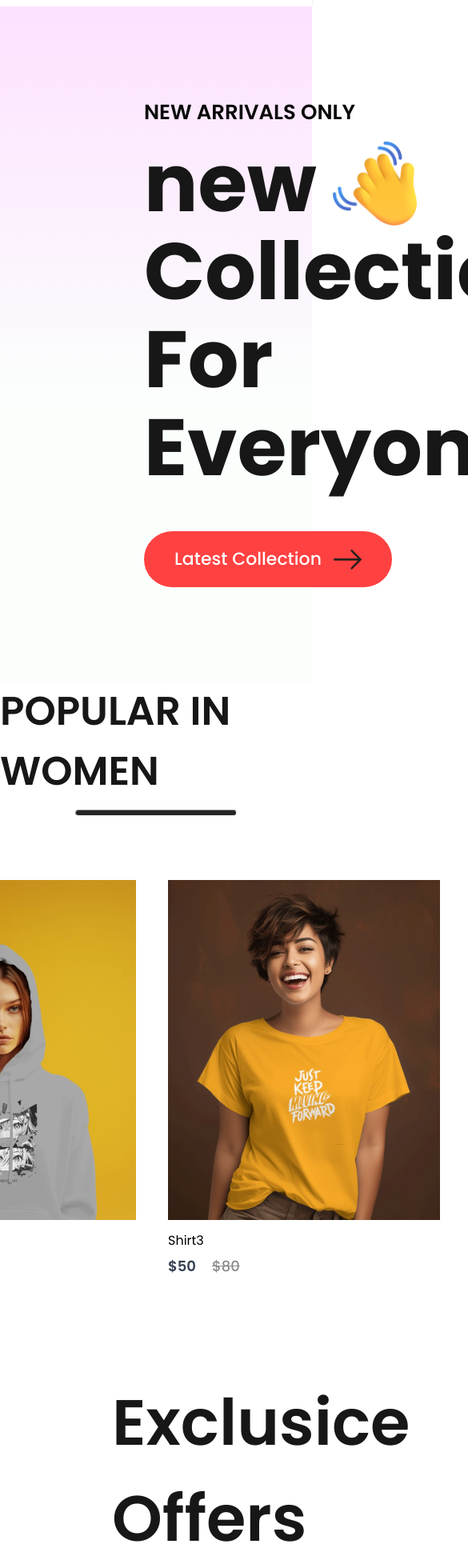
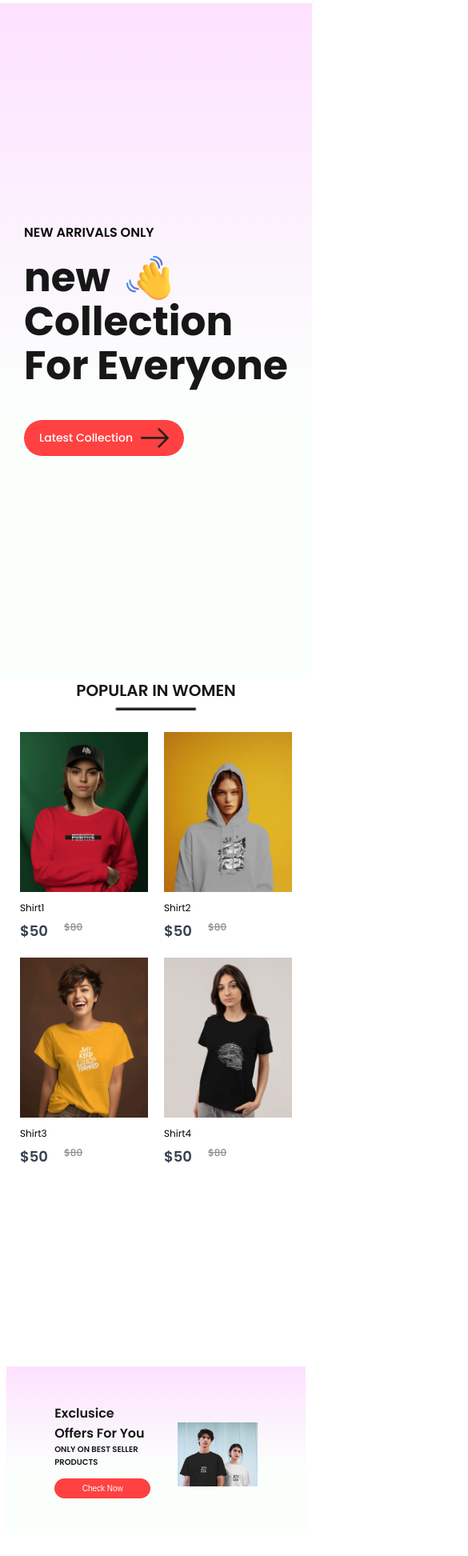
Before and after one commit to Fattahali37/SwagSurge, a React (Create React App) app in the folder frontend/: page / in a window 390 px wide. Shown: the part 52-1997 px from the top of the page at 80% size, 585 px wide, since content can reach past the window. Built offline with nearby package versions, Linux system fonts and the light colour scheme.

Commit message:
responsive

```diff
--- a/frontend/src/Components/Hero/Hero.css
+++ b/frontend/src/Components/Hero/Hero.css
@@ -49,9 +49,116 @@
 font-weight: 500;
 }
 
-hero-right{
+.hero-right{
     flex:1;
     display: flex;
     align-items: center;
     justify-content: center;
 }
+@media(max-width:1280px){
+    .hero-left{
+        padding-left:100px;
+    }
+    .hero-left h2{
+        font-size: 22px ;
+
+    }
+    .hero-left p{
+        font-size:60px;
+    }
+    .hero-hand-icon img{
+        width:80px;
+    }
+    .hero-latest-btn{
+        gap:10px;
+        width:250px;
+        height:60px;
+        margin-top: 20px;
+        font-size:18px;
+
+
+    }
+    .hero-right img{
+width:500px;
+    }
+}
+
+@media(max-width:1024px){
+    .hero-left{
+        padding-left:80px;
+    }
+    .hero-left h2{
+        font-size: 20px ;
+
+    }
+    .hero-left p{
+        font-size:50px;
+    }
+    .hero-hand-icon img{
+        width:65px;
+    }
+    .hero-latest-btn{
+
+        width:220px;
+        height:50px;
+
+        font-size:16px;
+
+
+    }
+    .hero-right img{
+width:400px;
+    }
+}
+
+@media(max-width:800px){
+    .hero-left{
+        padding-left:30px;
+    }
+    .hero-left h2{
+        font-size: 16px ;
+
+    }
+    .hero-left p{
+        font-size:40px;
+    }
+    .hero-hand-icon img{
+        width:50px;
+    }
+    .hero-latest-btn{
+
+        width:175px;
+        height:40px;
+
+        font-size:13px;
+
+
+    }
+    .hero-right img{
+width:300px;
+    }
+}
+@media(max-width:500px){
+    .hero{
+        flex-direction: column;
+    }
+    .hero-right {
+        display:none;
+
+    }
+    .hero-left{
+        font-size:18px;
+    }
+    .hero-left p{
+        font-size: 50px;
+    }
+    .hero-hand-icon img{
+        width:55px;
+
+    }
+    .hero-latest-btn{
+        width: 200px ;
+        height:45px;
+        font-size: 14px;
+    }
+}
--- a/frontend/src/Components/Items/Item.css
+++ b/frontend/src/Components/Items/Item.css
@@ -1,7 +1,9 @@
 .item{
-    width:350px;
+    width:200px;
 }
-
+.item img{
+    width:200px;
+}
 .item p{
     margin:6px 0px;
 }
@@ -28,3 +30,49 @@
     transform: scale(1.05);
     transition: 0.6s;
 }
+@media(max-width:1280px){
+    .item{
+        width:22px;
+        font-size: 14px;
+
+    }
+    .item img{
+        width: 220px;
+    }
+    .item-price-old{
+        font-size:14px ;
+    }
+}
+@media(max-width:1024px){
+    .item{
+        width:170px;
+        font-size: 13px;
+    }
+    .item img{
+        width:170px;
+    }
+    .item-price-old{
+        font-size: 13px;
+    }
+}
+@media(max-width:800px){
+    .item{
+        width:120px;
+        font-size: 12px;
+    }
+    .item img{
+        width:120px;
+    }
+    .item-price-old{
+        font-size: 12px;
+    }
+}
+@media(max-width:500px){
+    .item{
+        width: 160px;
+
+    }
+    .item img{
+        width:160px;
+    }
+}
--- a/frontend/src/Components/Navbar/Navbar.css
+++ b/frontend/src/Components/Navbar/Navbar.css
@@ -168,3 +168,19 @@
 
 
 }
+@media(max-width:500px){
+    .navbar{
+        padding: 8px 0px;
+        gap:0;
+    }
+    .nav-logo{
+        transform:scale(0.8);
+    }
+    .nav-menu{
+        height: 70px;
+        top:50px;
+    }
+    .nav-login-cart{
+        transform: scale(0.8);
+    }
+}
--- a/frontend/src/Components/NewCollecton/NewCollection.css
+++ b/frontend/src/Components/NewCollecton/NewCollection.css
@@ -25,3 +25,75 @@
     margin-top:50px;
     gap:30px;
 }
+
+
+
+@media (max-width:1280px){
+    .new-collection{
+        height:70vh;
+
+    }
+    .new-collection h1{
+        font-size:40px;
+
+    }
+    .new-collection hr{
+        width:160px;
+        height:4px;
+    }
+    .new-collection-item{
+
+        gap:20px;
+        margin-top:30px;
+    }
+}
+
+@media (max-width:1024px){
+    .new-collection{
+        height:60vh;
+
+    }
+    .new-collection h1{
+        font-size:30px;
+
+    }
+    .new-collection hr{
+        width:120px;
+        height:3px;
+    }
+    .new-collection-item{
+        gap:15px;
+        margin-top:20px;
+    }
+}
+
+@media (max-width:800px){
+    .new-collection{
+        height:50vh;
+        gap:6px;
+
+    }
+    .new-collection h1{
+        font-size:20px;
+
+    }
+    .new-collection hr{
+        width:100px;
+
+    }
+    .new-collection-item{
+        gap:5px;
+
+    }
+}
+@media(max-width:500px){
+ .new-collection{
+    height:90vh;
+ }
+ .new-collection-item{
+    display: grid;
+    grid-template-columns: 1fr 1fr;
+    gap:20px;
+ }
+
+}
--- a/frontend/src/Components/Offers/Offers.css
+++ b/frontend/src/Components/Offers/Offers.css
@@ -5,6 +5,7 @@
     margin: auto;
     padding: 0px 140px;
     margin-bottom: 150px;
+    background: linear-gradient(180deg,#fde1ff 0%,#e1ffea22 60%);
 }
 
 .offers-left{
@@ -45,3 +46,106 @@
     justify-content: flex-end;
     margin-left: 200px;
 }
+
+@media(max-width:1280px){
+.offers{
+    padding: 0px 80px;
+    margin-bottom: 120px;
+}
+.offers-left h1{
+    font-size: 40px;
+}
+.offers-left p{
+    font-size:18px;
+}
+.offers-right img{
+    width:300px;
+}
+.offers-left button{
+    width:220px;
+    height:50px;
+    font-size: 18px;
+}
+.offers-right{
+    padding-top:30px;
+}
+}
+
+@media(max-width:1024px){
+    .offers{
+        padding: 0px 60px;
+        margin-bottom: 80px;
+        height: 40vh;
+    }
+    .offers-left h1{
+        font-size: 30px;
+    }
+    .offers-left p{
+        font-size:16px;
+    }
+    .offers-right img{
+        width:200px;
+    }
+    .offers-left button{
+        width:160px;
+        height:40px;
+        font-size: 16px;
+    }
+    .offers-right{
+        padding-top:10px;
+    }
+    }
+
+    @media(max-width:800px){
+        .offers{
+
+            margin-bottom: 60px;
+
+        }
+        .offers-left h1{
+            font-size: 22px;
+        }
+        .offers-left p{
+            font-size:13px;
+        }
+        .offers-right img{
+            width:180px;
+        }
+        .offers-left button{
+            width:140px;
+            height:30px;
+            font-size: 12px;
+        }
+        .offers-right{
+            margin-left: 0px;
+        }
+
+        }
+
+
+    @media(max-width:500px){
+        .offers{
+          height:25vh;
+            margin-bottom: 50px;
+
+        }
+        .offers-left h1{
+            font-size: 16px;
+        }
+        .offers-left p{
+            font-size:10px;
+        }
+        .offers-right img{
+            width:100px;
+        }
+        .offers-left button{
+            width:120px;
+            height:25px;
+            font-size: 10px;
+            margin-top:12px;
+        }
+        .offers-right{
+            margin-left:0px;
+        }
+
+        }
--- a/frontend/src/Components/Popular/Popular.css
+++ b/frontend/src/Components/Popular/Popular.css
@@ -24,3 +24,72 @@
     display: flex;
     gap: 30px;
 }
+@media (max-width:1280px){
+    .popular{
+        height:70vh;
+
+    }
+    .popular h1{
+        font-size:40px;
+
+    }
+    .popular hr{
+        width:160px;
+        height:4px;
+    }
+    .popular-item{
+
+        gap:20px;
+        margin-top:30px;
+    }
+}
+
+@media (max-width:1024px){
+    .popular{
+        height:60vh;
+
+    }
+    .popular h1{
+        font-size:30px;
+
+    }
+    .popular hr{
+        width:120px;
+        height:3px;
+    }
+    .popular-item{
+        gap:15px;
+        margin-top:20px;
+    }
+}
+
+@media (max-width:800px){
+    .popular{
+        height:50vh;
+        gap:6px;
+
+    }
+    .popular h1{
+        font-size:20px;
+
+    }
+    .popular hr{
+        width:100px;
+
+    }
+    .popular-item{
+        gap:5px;
+
+    }
+}
+@media(max-width:500px){
+ .popular{
+    height:90vh;
+ }
+ .popular-item{
+    display: grid;
+    grid-template-columns: 1fr 1fr;
+    gap:20px;
+ }
+
+}
```
